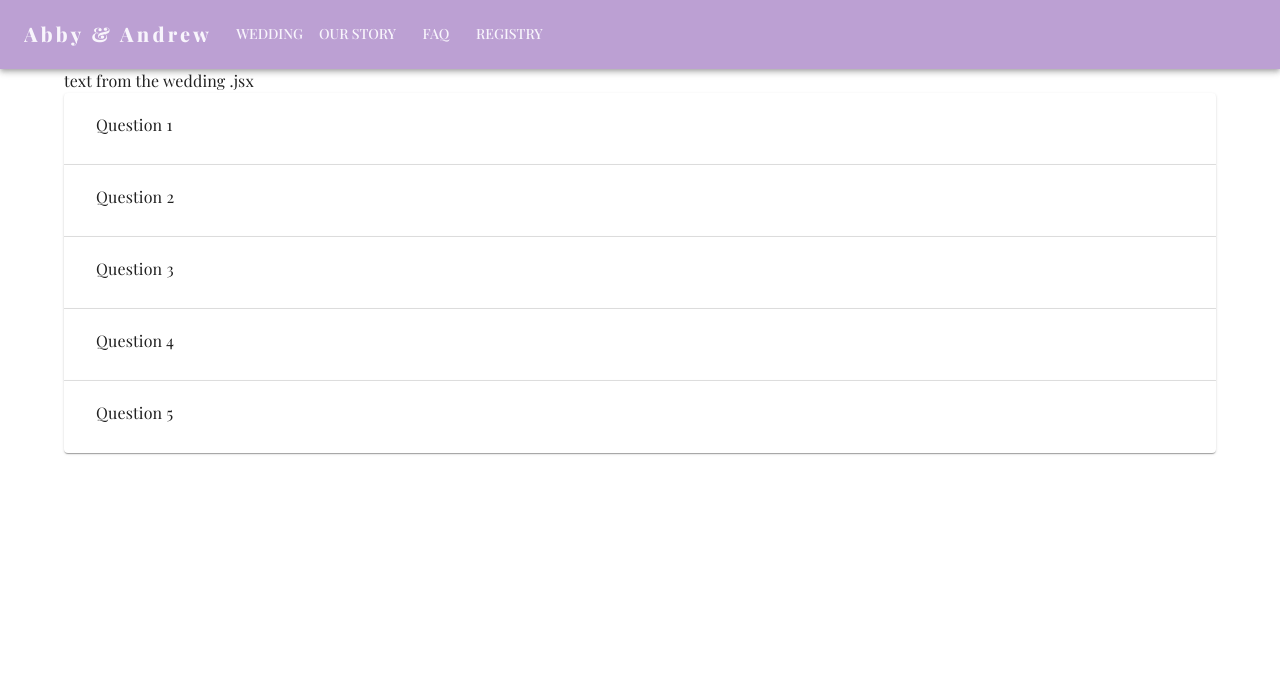
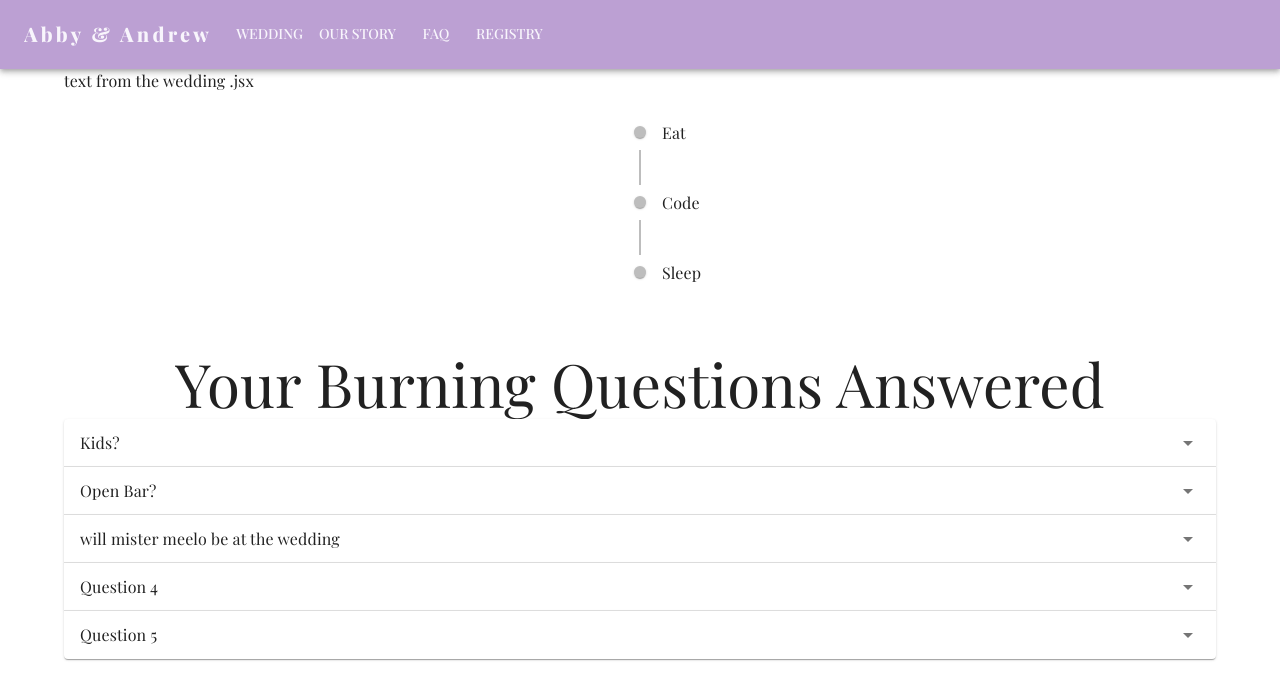
Before and after one commit to abby-pfingsten/wedding, a React (Create React App) app: page / in a window 1280 px wide. Shown: the top 700 px of the page. Built offline with nearby package versions, Linux system fonts and the light colour scheme; a web font is replaced by a local one.

Commit message:
added a timeline

```diff
--- a/package.json
+++ b/package.json
@@ -6,6 +6,7 @@
     "@emotion/react": "^11.13.0",
     "@emotion/styled": "^11.13.0",
     "@mui/icons-material": "^5.16.5",
+    "@mui/lab": "^5.0.0-alpha.173",
     "@mui/material": "^5.16.5",
     "@testing-library/jest-dom": "^5.17.0",
     "@testing-library/react": "^13.4.0",
@@ -13,7 +14,7 @@
     "react": "^18.3.1",
     "react-dom": "^18.3.1",
     "react-router-dom": "^6.25.1",
-    "react-scripts": "5.0.1",
+    "react-scripts": "^3.0.1",
     "web-vitals": "^2.1.4"
   },
   "scripts": {
--- a/src/pages/FAQ.jsx
+++ b/src/pages/FAQ.jsx
@@ -1,25 +1,27 @@
+import * as React from 'react';
 import Container from '@mui/material/Container';
 import Accordian from '@mui/material/Accordion';
-import AccordionActions from '@mui/material/AccordionActions';
 import AccordionSummary from '@mui/material/AccordionSummary';
 import AccordionDetails from '@mui/material/AccordionDetails';
+import ArrowDropDownIcon from '@mui/icons-material/ArrowDropDown';
+import Typography from '@mui/material/Typography';
 
 export default function FAQ() {
   const faqObject = [
     {
       key: 1,
-      faqTitle: 'Question 1',
-      faqAnswer: 'Answer 1',
+      faqTitle: 'Kids?',
+      faqAnswer: 'hell naw',
     },
     {
       key: 2,
-      faqTitle: 'Question 2',
-      faqAnswer: 'Answer 1',
+      faqTitle: 'Open Bar?',
+      faqAnswer: 'hell ya',
     },
     {
       key: 3,
-      faqTitle: 'Question 3',
-      faqAnswer: 'Answer 1',
+      faqTitle: 'will mister meelo be at the wedding',
+      faqAnswer: 'yes and he will be looking extra dapper',
     },
     {
       key: 4,
@@ -34,11 +36,15 @@ export default function FAQ() {
   ];
   return (
     <Container id='FAQ'>
+      <Typography variant='h2' align='center'>
+        Your Burning Questions Answered
+      </Typography>
       {faqObject.map((faq) => (
         <Accordian key={faq.key}>
-          <AccordionSummary>
-            <AccordionDetails>{faq.faqTitle}</AccordionDetails>
+          <AccordionSummary expandIcon={<ArrowDropDownIcon />}>
+            {faq.faqTitle}
           </AccordionSummary>
+          <AccordionDetails> {faq.faqAnswer}</AccordionDetails>
         </Accordian>
       ))}
     </Container>
--- a/src/pages/Home.jsx
+++ b/src/pages/Home.jsx
@@ -3,6 +3,7 @@ import CssBaseline from '@mui/material/CssBaseline';
 import { ThemeProvider } from '@mui/material/styles';
 import Header from '../components/Header';
 import Wedding from '../pages/Wedding';
+import OurStory from './OurStory';
 import FAQ from '../pages/FAQ';
 
 export default function Home({ theme }) {
@@ -11,6 +12,7 @@ export default function Home({ theme }) {
       <CssBaseline />
       <Header theme={theme} />
       <Wedding />
+      <OurStory></OurStory>
       <FAQ />
     </ThemeProvider>
   );
--- a/src/pages/OurStory.jsx
+++ b/src/pages/OurStory.jsx
@@ -0,0 +1,36 @@
+import * as React from 'react';
+import Container from '@mui/material/Container';
+import Timeline from '@mui/lab/Timeline';
+import TimelineItem from '@mui/lab/TimelineItem';
+import TimelineSeparator from '@mui/lab/TimelineSeparator';
+import TimelineConnector from '@mui/lab/TimelineConnector';
+import TimelineContent from '@mui/lab/TimelineContent';
+import TimelineDot from '@mui/lab/TimelineDot';
+export default function OurStory() {
+  return (
+    <Container id='Our Story'>
+      <Timeline>
+        <TimelineItem>
+          <TimelineSeparator>
+            <TimelineDot />
+            <TimelineConnector />
+          </TimelineSeparator>
+          <TimelineContent>Eat</TimelineContent>
+        </TimelineItem>
+        <TimelineItem>
+          <TimelineSeparator>
+            <TimelineDot />
+            <TimelineConnector />
+          </TimelineSeparator>
+          <TimelineContent>Code</TimelineContent>
+        </TimelineItem>
+        <TimelineItem>
+          <TimelineSeparator>
+            <TimelineDot />
+          </TimelineSeparator>
+          <TimelineContent>Sleep</TimelineContent>
+        </TimelineItem>
+      </Timeline>{' '}
+    </Container>
+  );
+}
--- a/src/pages/Wedding.jsx
+++ b/src/pages/Wedding.jsx
@@ -1,4 +1,5 @@
 import Container from '@mui/material/Container';
+import * as React from 'react';
 
 export default function Wedding() {
   return (
```
Also changed, not shown: src/App.jsx (+3 -7 lines), 1 other file (tests, documents, lock files or other folders).
